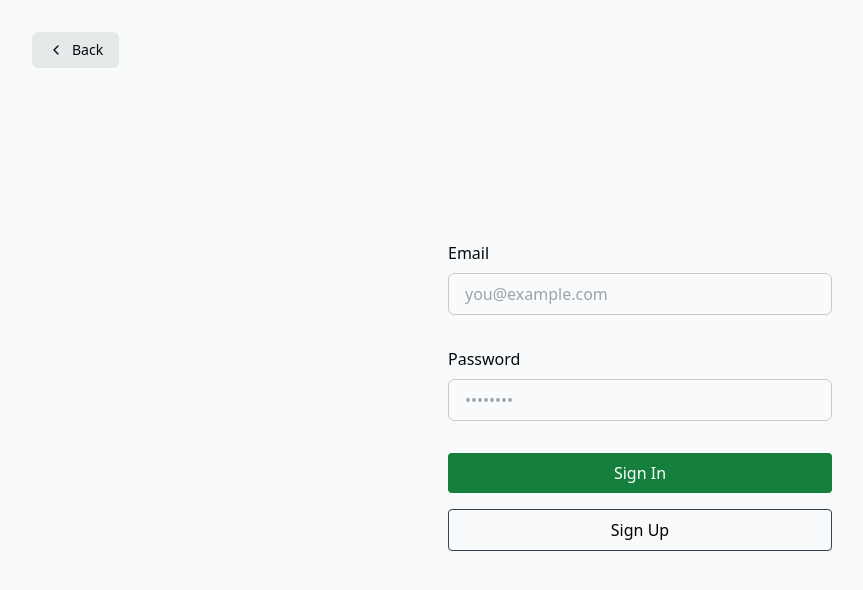
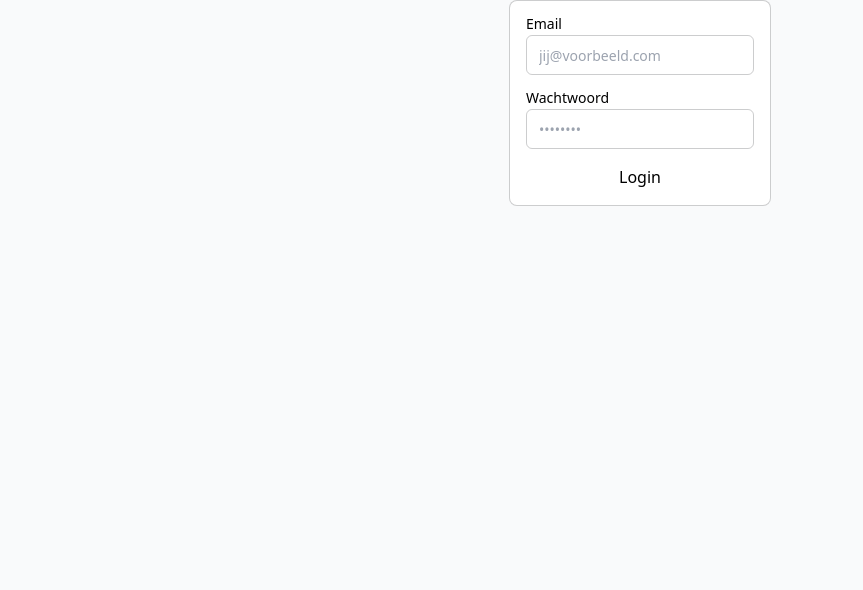
Before and after one commit to WEB4YOU-BE/P007-TenBoomgaerde, a Next.js app: page /login in a window 1280 px wide. Shown: the top 590 px of the page, without its empty margins (0-863 px from the left). Built offline with nearby package versions, Linux system fonts and the light colour scheme.

Commit message:
Undocumented changes
Signed-off-by: Jens Penneman <jenspenneman26@gmail.com>

```diff
--- a/app/layout.tsx
+++ b/app/layout.tsx
@@ -1,4 +1,4 @@
-import './globals.css'
+import '@/styles/globals.css'
 
 export const metadata = {
     title: 'Create Next App',
--- a/app/login/messages.tsx
+++ b/app/login/messages.tsx
@@ -6,18 +6,8 @@ export default function Messages() {
     const searchParams = useSearchParams()
     const error = searchParams.get('error')
     const message = searchParams.get('message')
-    return (
-        <>
-            {error && (
-                <p className="mt-4 p-4 bg-neutral-900 text-neutral-300 text-center">
-                    {error}
-                </p>
-            )}
-            {message && (
-                <p className="mt-4 p-4 bg-neutral-900 text-neutral-300 text-center">
-                    {message}
-                </p>
-            )}
-        </>
-    )
+    return <>
+        {error && <p className="mt-2 border border-red-400 bg-red-100 rounded-lg p-2">{error}</p>}
+        {message && <p className="mt-2 border border-blue-400 bg-blue-100 rounded-lg p-2">{message}</p>}
+    </>
 }
--- a/app/login/page.tsx
+++ b/app/login/page.tsx
@@ -1,7 +1,25 @@
-import Link from 'next/link'
 import Messages from './messages'
 
 export default function Login() {
+    return <form action={"/auth/sign-in"} method={"POST"}
+                 className={"rounded-lg border bg-white text-black grid gap-4 p-4"}>
+        <Messages/>
+        <div className={"flex flex-col gap-1"}>
+            <label htmlFor={"email"}
+                   className={"text-sm font-medium leading-none peer-disabled:cursor-not-allowed peer-disabled:opacity-70"}>Email</label>
+            <input required id={"email"} name={"email"} placeholder={"jij@voorbeeld.com"}
+                   className={"flex h-10 w-full rounded-md border border-input bg-transparent px-3 py-2 text-sm ring-offset-background file:border-0 file:bg-transparent file:text-sm file:font-medium placeholder:text-muted-foreground focus-visible:outline-none focus-visible:ring-2 focus-visible:ring-ring focus-visible:ring-offset-2 disabled:cursor-not-allowed disabled:opacity-50"}/>
+        </div>
+        <div className={"flex flex-col gap-1"}>
+            <label htmlFor={"password"}
+                   className={"text-sm font-medium leading-none peer-disabled:cursor-not-allowed peer-disabled:opacity-70"}>Wachtwoord</label>
+            <input required id={"password"} name={"password"} type={"password"} autoComplete={"current-password"} placeholder="••••••••"
+                   className={"flex h-10 w-full rounded-md border border-input bg-transparent px-3 py-2 text-sm ring-offset-background file:border-0 file:bg-transparent file:text-sm file:font-medium placeholder:text-muted-foreground focus-visible:outline-none focus-visible:ring-2 focus-visible:ring-ring focus-visible:ring-offset-2 disabled:cursor-not-allowed disabled:opacity-50"}/>
+        </div>
+        <button>Login</button>
+    </form>
+
+    /*
     return (
         <div className="flex-1 flex flex-col w-full px-8 sm:max-w-md justify-center gap-2">
             <Link
@@ -63,4 +81,5 @@ export default function Login() {
             </form>
         </div>
     )
+     */
 }
```
Also changed, not shown: middleware.ts (+1 -8 lines), styles/globals.css (renamed from app/globals.css).
